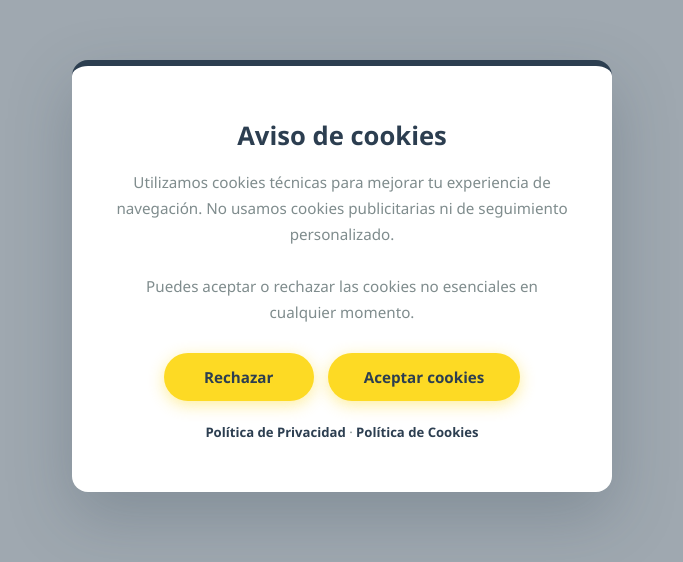
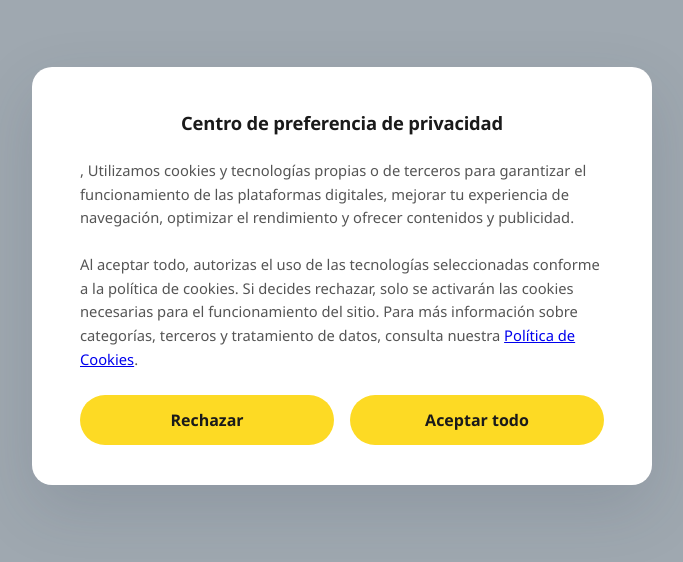
Before and after one commit to proyecto9292m/PICO-Y-PLACA-SOLIDARIO-2-, a plain HTML site: page index.html in a window 1280 px wide. Shown: the part 124-686 px from the top of the page, without its empty margins (298-981 px from the left). Drawn offline with Linux system fonts and the light colour scheme.

Commit message:
Update index.html

```diff
--- a/index.html
+++ b/index.html
@@ -69,7 +69,7 @@ body.cookie-locked{ overflow:hidden; }
 
 .contenedor{ width:100%; max-width:var(--max); margin:0 auto; padding:0 24px; }
 
-/* ===== COOKIES ===== */
+/* ===== COOKIES (DISEÑO ESTILO IMAGEN) ===== */
 .cookie-overlay{
   position:fixed; inset:0;
   background:rgba(44,62,80,0.45);
@@ -91,54 +91,57 @@ body.cookie-locked{ overflow:hidden; }
 
 .cookie-modal{
   background:#ffffff;
-  max-width:540px;
+  max-width:620px;
   width:100%;
-  padding:48px 40px;
-  border-radius:var(--radio);
-  box-shadow:0 24px 64px rgba(44,62,80,0.25);
+  padding:40px 48px;
+  border-radius:20px;
+  box-shadow:0 24px 64px rgba(44,62,80,0.15);
   text-align:center;
-  border-top:6px solid var(--tierra);
-  animation:cookieAnim 0.5s ease;
+  animation:cookieAnim 0.4s ease;
 }
 @keyframes cookieAnim{
-  from{ transform:scale(0.9) translateY(20px); opacity:0; }
+  from{ transform:scale(0.95) translateY(10px); opacity:0; }
   to{ transform:scale(1) translateY(0); opacity:1; }
 }
 .cookie-modal h2{
-  font-size:1.6rem;
-  margin-bottom:12px;
-  color:var(--tierra);
-  font-weight:800;
+  font-size:1.15rem;
+  margin-bottom:20px;
+  color:#1a1a1a;
+  font-weight:700;
+  letter-spacing:-0.01em;
 }
 .cookie-modal p{
-  font-size:0.95rem;
-  color:var(--texto-suave);
-  margin-bottom:28px;
-  line-height:1.7;
+  font-size:0.92rem;
+  color:#555;
+  margin-bottom:24px;
+  line-height:1.6;
+  text-align:left;
 }
 .cookie-actions{
   display:flex;
-  gap:14px;
+  gap:16px;
   justify-content:center;
   flex-wrap:wrap;
+  margin-top:10px;
 }
 .cookie-actions .boton-cookie{
-  padding:14px 36px;
+  flex:1;
+  padding:14px 24px;
   border:none;
   border-radius:50px;
-  font-weight:800;
-  font-size:0.95rem;
+  font-weight:700;
+  font-size:1rem;
   cursor:pointer;
   transition:all var(--trans);
-  min-width:150px;
   font-family:var(--fuente);
   background:var(--amarillo);
-  color:var(--tierra);
-  box-shadow:0 4px 16px rgba(253,218,36,0.45);
+  color:#1a1a1a;
+  box-shadow:none;
+  min-width:140px;
 }
 .cookie-actions .boton-cookie:hover{
-  transform:translateY(-3px);
-  box-shadow:0 8px 28px rgba(253,218,36,0.65);
+  transform:translateY(-2px);
+  box-shadow:0 4px 12px rgba(253,218,36,0.4);
 }
 .cookie-enlaces{
   margin-top:20px;
@@ -445,16 +448,15 @@ p{ margin:0 0 1rem; color:var(--texto); }
   .menu a{ padding:11px 14px; }
   .hero{ padding:76px 0 56px; }
   .seccion{ padding:52px 0; }
-  .cookie-modal{ padding:36px 28px; margin:16px; }
-  .cookie-actions .boton-cookie{ min-width:130px; padding:12px 28px; font-size:0.9rem; }
+  .cookie-modal{ padding:32px 28px; margin:16px; }
+  .cookie-actions{ flex-direction:column; }
+  .cookie-actions .boton-cookie{ width:100%; }
 }
 @media (max-width:480px){
   .rejilla-2,.rejilla-3,.rejilla-4{ grid-template-columns:1fr; }
   .hero-insignias{ gap:7px; }
   .insignia{ font-size:0.72rem; padding:5px 13px; }
-  .cookie-modal{ padding:28px 20px; }
-  .cookie-actions{ flex-direction:column; }
-  .cookie-actions .boton-cookie{ width:100%; min-width:unset; }
+  .cookie-modal{ padding:24px 20px; }
 }
 </style>
 </head>
@@ -467,20 +469,15 @@ p{ margin:0 0 1rem; color:var(--texto); }
 
   <div id="aviso-cookies" class="cookie-banner visible" role="dialog" aria-modal="true" aria-labelledby="cookie-titulo">
     <div class="cookie-modal">
-      <h2 id="cookie-titulo">Aviso de cookies</h2>
+      <h2 id="cookie-titulo">Centro de preferencia de privacidad</h2>
       <p>
-        Utilizamos cookies técnicas para mejorar tu experiencia de navegación.
-        No usamos cookies publicitarias ni de seguimiento personalizado.
+        <strong></strong>, Utilizamos cookies y tecnologías propias o de terceros para garantizar el funcionamiento de las plataformas digitales, mejorar tu experiencia de navegación, optimizar el rendimiento y ofrecer contenidos y publicidad.
         <br><br>
-        Puedes aceptar o rechazar las cookies no esenciales en cualquier momento.
+        Al aceptar todo, autorizas el uso de las tecnologías seleccionadas conforme a la política de cookies. Si decides rechazar, solo se activarán las cookies necesarias para el funcionamiento del sitio. Para más información sobre categorías, terceros y tratamiento de datos, consulta nuestra <a href="#politica-cookies" id="enlace-cookies">Política de Cookies</a>.
       </p>
       <div class="cookie-actions">
         <button class="boton-cookie" id="btn-rechazar-cookies" type="button">Rechazar</button>
-        <button class="boton-cookie" id="btn-aceptar-cookies" type="button">Aceptar cookies</button>
-      </div>
-      <div class="cookie-enlaces">
-        <a href="#politica-privacidad" id="enlace-privacidad">Política de Privacidad</a> ·
-        <a href="#politica-cookies" id="enlace-cookies">Política de Cookies</a>
+        <button class="boton-cookie" id="btn-aceptar-cookies" type="button">Aceptar todo</button>
       </div>
     </div>
   </div>
@@ -633,7 +630,7 @@ p{ margin:0 0 1rem; color:var(--texto); }
         </div>
       </section>
 
-           <section class="seccion" id="glosario" style="background:var(--arena);">
+      <section class="seccion" id="glosario" style="background:var(--arena);">
         <div class="contenedor">
           <div class="seccion-encabezado">
             <span class="etiqueta-seccion">Sección 6 · Glosario</span>
@@ -651,7 +648,7 @@ p{ margin:0 0 1rem; color:var(--texto); }
             </div>
             <div style="background:#fff; border:1px solid var(--borde); border-left:5px solid var(--verde); border-radius:var(--radio-sm); padding:16px 20px;">
               <dt style="font-weight:800; color:var(--tierra); font-size:1.05rem;">Peatón</dt>
-              <dd style="margin:0; color:var(--texto);">Persona que se desplaza a pie por la vía.</dd>
+                            <dd style="margin:0; color:var(--texto);">Persona que se desplaza a pie por la vía.</dd>
             </div>
             <div style="background:#fff; border:1px solid var(--borde); border-left:5px solid var(--verde); border-radius:var(--radio-sm); padding:16px 20px;">
               <dt style="font-weight:800; color:var(--tierra); font-size:1.05rem;">Siniestro vial</dt>
@@ -812,7 +809,7 @@ p{ margin:0 0 1rem; color:var(--texto); }
   </script>
 
   <!-- ============================================================
-  JAVASCRIPT - COOKIES Y FUNCIONALIDAD (MODO 1 y 2)
+  JAVASCRIPT - COOKIES Y FUNCIONALIDAD (MODO 1 y 2) - ORIGINAL INTACTO
   ============================================================ -->
   <script>
     (function() {
```
